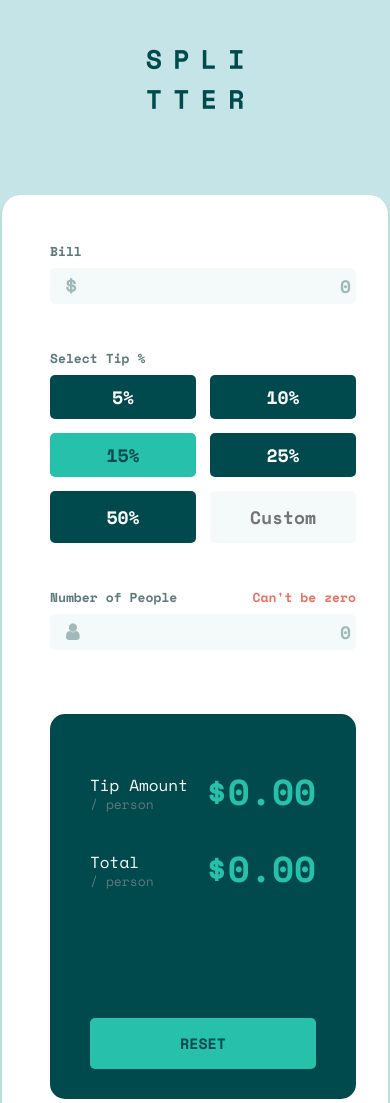
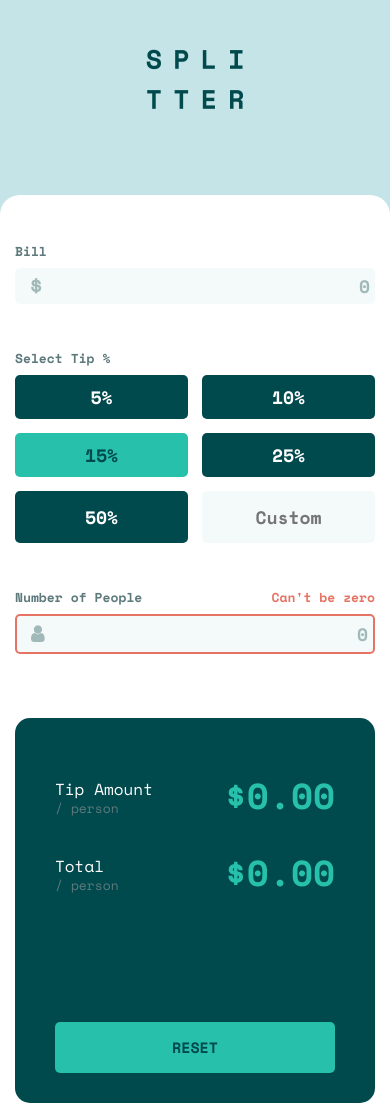
Before and after one commit to ThomasPeetersMkh/calc_syntra, a plain HTML site: page index.html in a window 390 px wide. Shown: the top 1103 px of the page. Drawn offline with nearby package versions, Linux system fonts and the light colour scheme; files whose address does not match are found by name.

Commit message:
website fixed

```diff
--- a/index.html
+++ b/index.html
@@ -32,10 +32,10 @@
                         <input type="text" class="calc__select__values__button calc__select__values__button--custom" placeholder="Custom">
                     </div>
                 </div>
-                <div class="calc__number">
+                <div class="calc__number--error">
                     <div class="calc__number__titles">
                         <h2>Number of People</h2>
-                        <h2 class="calc__number__titles--error">Can't be zero</h2>
+                        <p></p>
                     </div>
                     <i class="calc__number__i"></i>
                     <input type="text" class="calc__number__input calc__number__input--error" placeholder="0">
--- a/styles/style.scss
+++ b/styles/style.scss
@@ -105,16 +105,10 @@ main {
       &__titles {
         display: flex;
         justify-content: space-between;
-        &--error {
-          color: $error;
-          .calc__number__input {
-            border: $error solid 1px;
-          }
-        }
       }
       &__i {
         position: absolute;
-        padding-top: 12px;
+        padding-top: 14px;
         padding-left: 16px;
         &::before {
           content: "\e901";
@@ -125,6 +119,16 @@ main {
       }
       &__input {
         @extend %input;
+        border: 0px solid wheat;
+      }
+      &--error {
+        .calc__number__titles p::before {
+          content: "Can't be zero";
+          color: $error;
+        }
+        .calc__number__input {
+          border: 2px solid $error;
+        }
       }
     }
     h2 {
@@ -193,9 +197,13 @@ main {
 @media screen and (max-width: 450px) {
   .container {
     padding: 0px;
+    width: 100%;
   }
   main {
+    border: none;
     border-bottom-right-radius: 0;
     border-bottom-left-radius: 0;
+    padding-right: 15px;
+    padding-left: 15px;
   }
 }
```
Also changed, not shown: styles/style.css, 1 other file.
